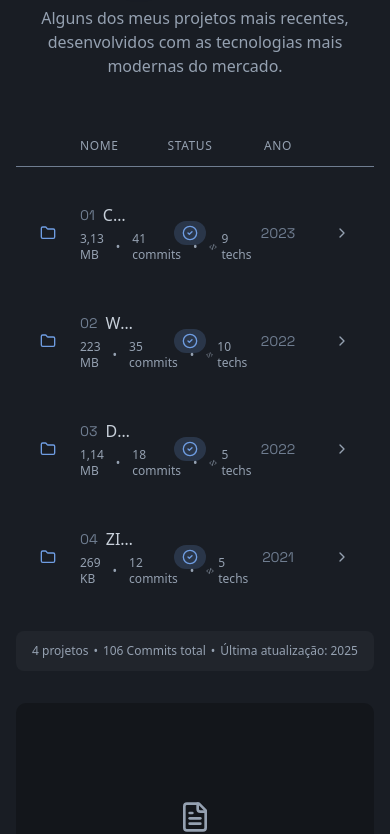
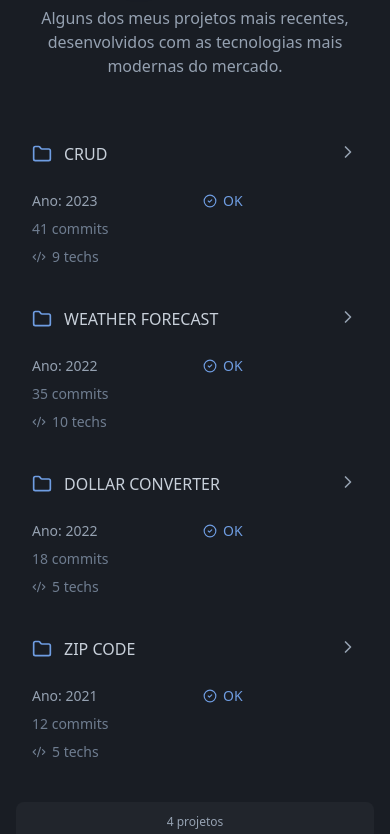
Before and after one commit to carlossroliveira/current-portfolio, a Next.js app: page / in a window 390 px wide. Shown: the part 2120-2954 px from the top of the page. Built offline with nearby package versions, Linux system fonts and the light colour scheme.

Commit message:
refact: Clean up project component layout and remove unused state

```diff
--- a/src/app/sections/Projects/index.tsx
+++ b/src/app/sections/Projects/index.tsx
@@ -9,7 +9,6 @@ import { projects } from './projects-data'
 
 export default function Projects() {
   const [selectedProject, setSelectedProject] = useState<string>('')
-  const [hoveredProject, setHoveredProject] = useState<string | null>(null)
 
   const selectedProjectData = projects.find(p => p.id === selectedProject)
 
@@ -25,13 +24,14 @@ export default function Projects() {
       <Title
         align="center"
         title="Projects"
-        subtitle="Alguns dos meus projetos mais recentes, desenvolvidos com as tecnologias mais modernas do mercado."
+        subtitle="Alguns dos meus projetos mais recentes, desenvolvidos com as tecnologias
+        mais modernas do mercado."
       />
 
       <div className="flex flex-col lg:flex-row gap-8">
         <div className="lg:w-1/2 space-y-1">
           <div
-            className="flex items-center gap-4 px-4 py-3 text-xs font-medium text-gray-300
+            className="hidden sm:flex items-center gap-4 px-4 py-3 text-xs font-medium text-gray-300
     uppercase tracking-wider border-b border-gray-400 mb-4"
           >
             <div className="w-8" />
@@ -44,16 +44,11 @@ export default function Projects() {
           {projects.map(project => (
             <div
               key={project.id}
-              className={`group flex items-center gap-4 px-4 py-5 mb-2 rounded-lg cursor-pointer
-                transition-all duration-300 ${
+              className={`group cursor-pointer mb-2 rounded-lg transition-all duration-300 ${
                 selectedProject === project.id
-                    ? 'bg-blue/10 border-l-2 border-blue'
-                    : hoveredProject === project.id
-                      ? 'bg-gray-800/50'
+                  ? 'bg-blue/10'
                   : 'hover:bg-gray-800/30'
               }`}
-              onMouseEnter={() => setHoveredProject(project.id)}
-              onMouseLeave={() => setHoveredProject(null)}
               onClick={() =>
                 setSelectedProject(
                   selectedProject === project.id ? '' : project.id
@@ -67,6 +62,47 @@ export default function Projects() {
                 }
               }}
             >
+              <div className="sm:hidden p-4 flex flex-col gap-3">
+                <div className="flex items-start justify-between">
+                  <div className="flex items-center gap-3">
+                    <Folder size={20} className="text-blue flex-shrink-0" />
+
+                    <span className="font-medium text-base text-gray-200">
+                      {project.title}
+                    </span>
+                  </div>
+
+                  <ChevronRight
+                    size={20}
+                    className={`text-gray-300 transition-transform duration-200 ${
+                      selectedProject === project.id ? 'rotate-90' : ''
+                    }`}
+                  />
+                </div>
+
+                <div
+                  className="grid grid-cols-2 gap-x-4 gap-y-2 text-sm
+                text-gray-300 pt-3 border-t border-gray-700"
+                >
+                  <span className="font-medium">Ano: {project.year}</span>
+
+                  <div className="flex items-center gap-1.5 text-blue">
+                    <CheckCircle2 size={14} />
+                    <span className="font-medium">OK</span>
+                  </div>
+
+                  <span className="col-span-2 text-gray-400">
+                    {project.commits} commits
+                  </span>
+
+                  <div className="flex items-center gap-1.5 col-span-2 text-gray-400">
+                    <Code2 size={14} />
+                    <span>{project.technologies.length} techs</span>
+                  </div>
+                </div>
+              </div>
+
+              <div className="hidden sm:flex items-center gap-4 px-4 py-5">
                 <div className="w-8 flex justify-center">
                   <Folder size={16} className="text-blue" />
                 </div>
@@ -96,7 +132,10 @@ export default function Projects() {
                 </div>
 
                 <div className="w-20 flex justify-center">
-                <div className="flex items-center gap-1 px-2 py-1 bg-blue/20 text-blue text-xs rounded-full">
+                  <div
+                    className="flex items-center gap-1 px-2 py-1 bg-blue/20
+                  text-blue text-xs rounded-full"
+                  >
                     <CheckCircle2 size={16} />
                     <span className="hidden sm:inline">OK</span>
                   </div>
@@ -109,20 +148,22 @@ export default function Projects() {
                 <div className="w-8 flex justify-center">
                   <ChevronRight
                     size={16}
-                  className={`text-gray-300 transition-transform duration-200 ${
-                    selectedProject === project.id ? 'rotate-90' : ''
-                  }`}
+                    className={`text-gray-300 transition-transform duration-200 ${selectedProject === project.id ? 'rotate-90' : ''}`}
                   />
+                </div>
               </div>
             </div>
           ))}
 
-          <div className="mt-6 px-4 py-3 bg-gray-600 rounded-lg">
-            <div className="flex items-center justify-between text-xs text-gray-300">
+          <div className="mt-6 rounded-lg bg-gray-600 px-4 py-3">
+            <div
+              className="flex flex-col items-center gap-1 text-xs text-gray-300
+            sm:flex-row sm:justify-between"
+            >
               <span>{projects.length} projetos</span>
-              <span>•</span>
+              <span className="hidden sm:inline">•</span>
               <span>{totalLines.toLocaleString()} Commits total</span>
-              <span>•</span>
+              <span className="hidden sm:inline">•</span>
               <span>Última atualização: {currentYear}</span>
             </div>
           </div>
```
Lines whose indentation alone changed are shown as unchanged.
